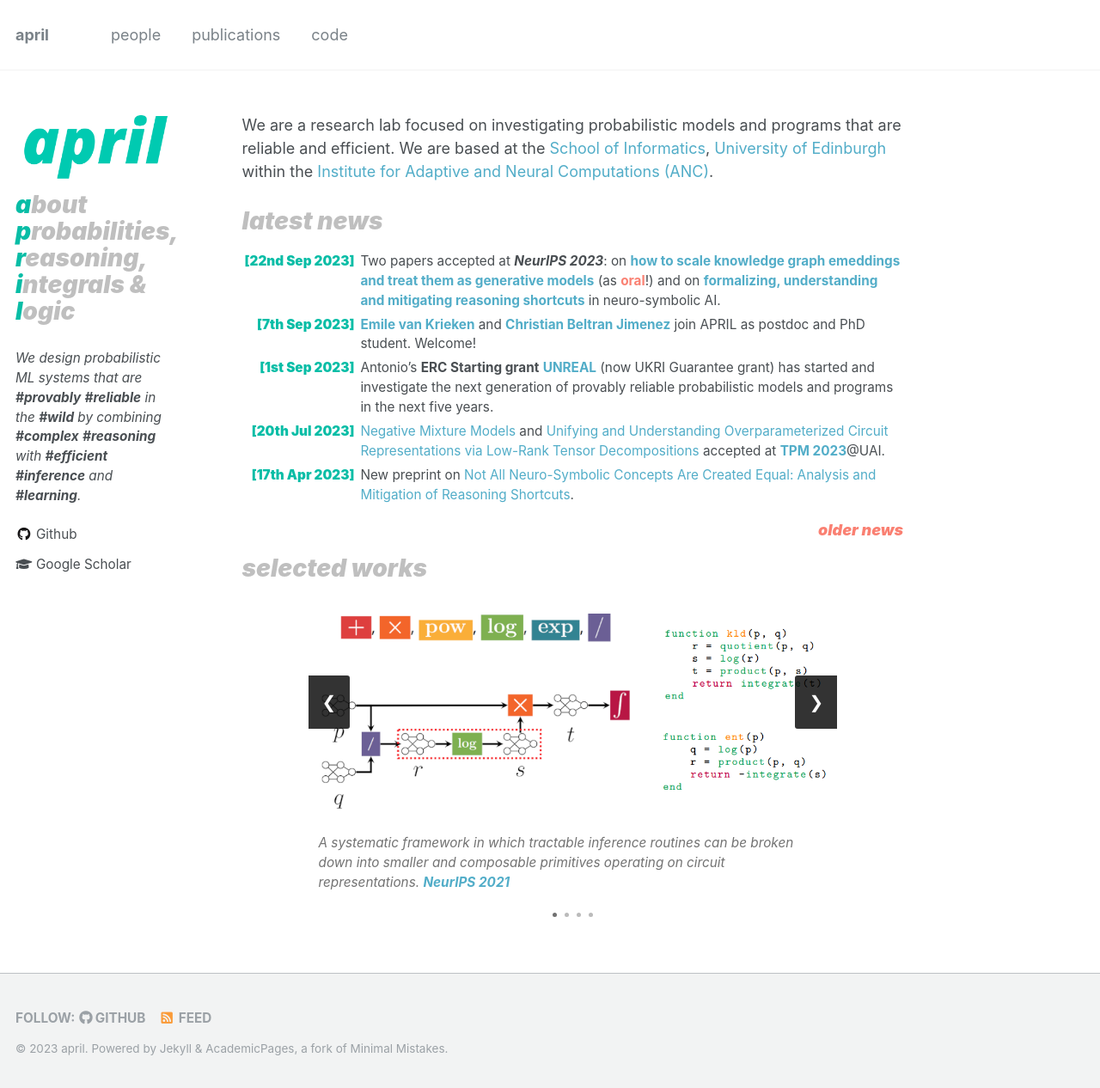
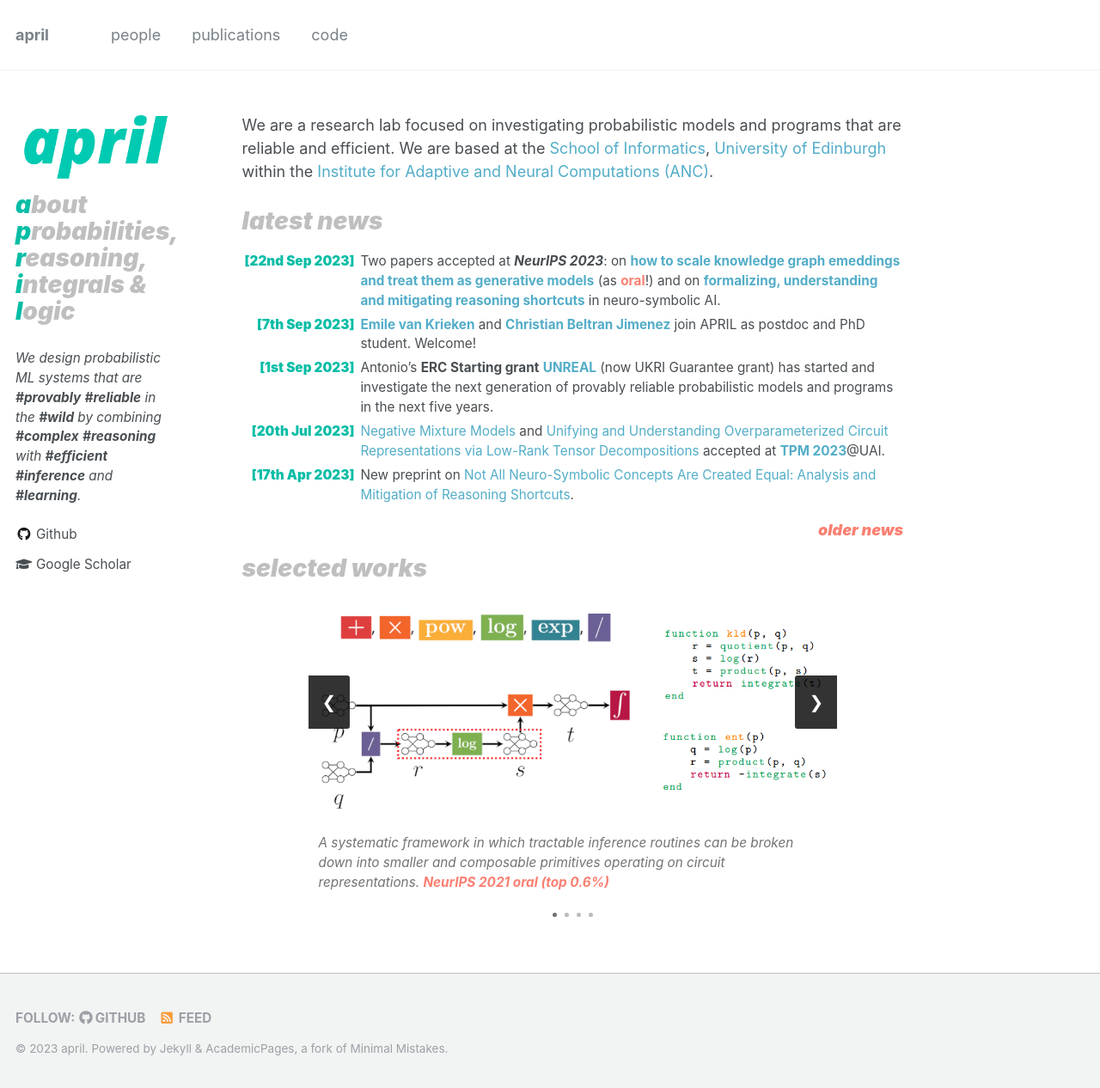
Before and after one commit to april-tools/april-tools.github.io, a Jekyll site: the page built from _pages/about.md, in a window 1280 px wide and 1266 px high. Shown: the whole window at 86% size. Built offline with Jekyll 4.4.1, drawn with Linux system fonts in a browser that asks for light colours; nearby versions of some CDN libraries.

Commit message:
update awards in spotlights

```diff
--- a/_pages/about.md
+++ b/_pages/about.md
@@ -33,7 +33,13 @@ We are a research lab focused on investigating probabilistic models and programs
       <div class="spotlight-slide fade">
         <!-- <div class="numbertext">1 / 3</div> -->
         <a href="/publications/{{post.ref}}"><img src="{{post.spotlight}}"></a>
-        <div class="text">{{post.excerpt}} <a href="{{post.url}}"><b><i>{{post.venue}}</i></b></a></div>
+        <div class="text">{{post.excerpt}}
+          {% if post.award %}
+            <a href="{{post.url}}"><b><i><note>{{post.venue}} {{post.award}}</note></i></b></a>
+          {% else %}
+            <a href="{{post.url}}"><b><i>{{post.venue}}</i></b></a>
+          {% endif %}
+        </div>
       </div>
     {% endif %}
   {% endfor %}
```
